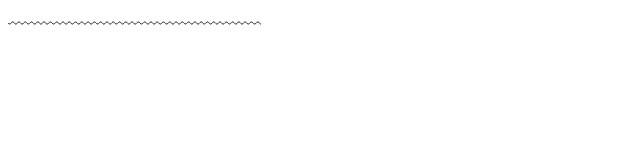
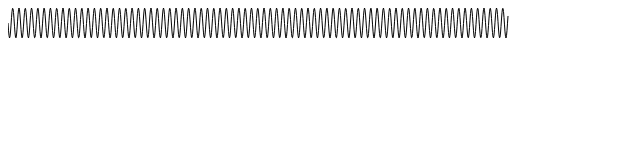
Before and after one commit to SirSaleh/range-rider, a plain HTML site: page index.html in a window 1280 px wide. Shown: the whole page, without its empty margins (0-640 px from the left). Drawn offline with Linux system fonts and the light colour scheme.

Commit message:
Implement AutoAmplitude based on the holderSize

```diff
--- a/asset_tools/sinrange_base.js
+++ b/asset_tools/sinrange_base.js
@@ -9,25 +9,33 @@ class SinRangeInput{
 	 * @param {Number} sinSVGHeight Height of the svg element
 	 */
 
-	constructor({holderID} = {}){
+	constructor({holderID, sinRepeatsCount=1} = {}){
 		/**
 		 * constructor of sinRangeInput
 		 * @argument {String} holderID the ID of HTML element holder of range selector
+		 * @argument {Number} sinRepeatsCount the number of sin (0-2pi) repeated (float 0-infinity) times
 		 * @returns {null}
 		 */
-		this.holderID = holderID;
 		this.segments = 1000;
+		this.sinRepeatsCount = sinRepeatsCount
+		this.holderElement = document.getElementById(holderID);
 
 		this.sinSVGWidth = 0
 		this.sinSVGHeight = 0
-	}
 
-	getInputHolderElement(){
-		return document.getElementById(this.holderID);
+		this.amplitudeMultiplier = this.getAmplitudeMultiplier()
 	}
 
 	getSinYAxis(offsetX){
-		return Math.sin(offsetX)+this.sinSVGHeight/2
+		return (this.amplitudeMultiplier * Math.sin(offsetX))+this.sinSVGHeight/2
+	}
+
+	getAmplitudeMultiplier(){
+		/**
+		 * get amplitude multiplier of the sinWave based on the holderSize
+		 */
+
+		return this.holderElement.clientHeight / 2
 	}
 
 	describeSinPath({percentage=100}={}){
@@ -47,11 +55,11 @@ class SinRangeInput{
 	}
 
 	generateSVG(){
-		let svgHolder = this.getInputHolderElement()
+		let svgHolder = this.holderElement
 		const svg = document.createElementNS('http://www.w3.org/2000/svg', 'svg');
 		svg.setAttribute('xmlns', 'http://www.w3.org/2000/svg');
-        svg.setAttribute('width', this.sinSVGWidth + "px");
-        svg.setAttribute('height', this.sinSVGHeight + "px");
+        svg.setAttribute('width', this.sinSVGWidth + 20 + "px");
+        svg.setAttribute('height', this.sinSVGHeight + 20 + "px");
 		const path = document.createElementNS('http://www.w3.org/2000/svg', 'path');
 		const sinGroup = document.createElementNS('http://www.w3.org/2000/svg', 'g');
 		path.setAttribute('d', this.describeSinPath());
@@ -63,9 +71,8 @@ class SinRangeInput{
 	}
 
 	generate(){
-		let elem = this.getInputHolderElement();
-		this.sinSVGWidth = elem.clientWidth;
-		this.sinSVGHeight = elem.clientHeight;
+		this.sinSVGWidth = this.holderElement.clientWidth;
+		this.sinSVGHeight = this.holderElement.clientHeight;
 
 		this.generateSVG()
 	}
--- a/index.html
+++ b/index.html
@@ -3,7 +3,7 @@
 	<head>
 	</head>
 	<body>
-		<div style="width: 20%; height: 30px;" id="sinus_input"></div>
+		<div style="width: 500px; height: 30px;" id="sinus_input"></div>
 		<script src="./asset_tools/sinrange_base.js"></script>
 	</body>
 </html>
```
